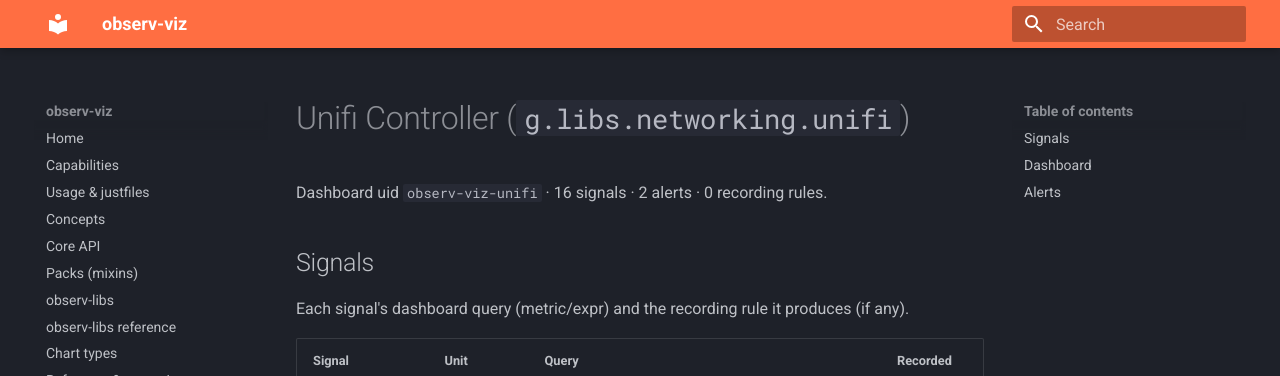
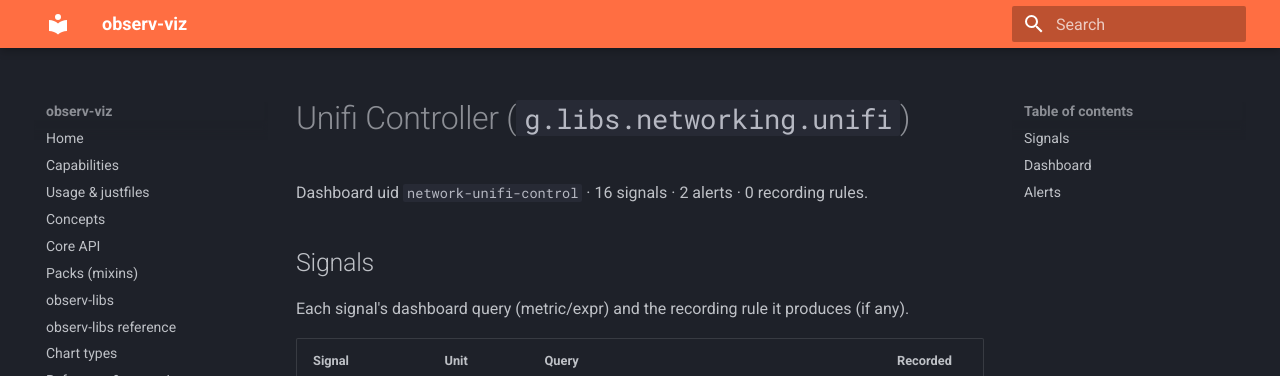
Before and after one commit to cznewt/observ-viz, an MkDocs documentation site: the page built from docs/observ-libs/networking-unifi.md, in a window 1280 px wide and 900 px high. Shown: the top 376 px of the window. Built offline with MkDocs 1.6.1 and Material for MkDocs 9.7.7, drawn with Linux system fonts in a browser that asks for light colours.

Commit message:
refactor(unifi): rename board uid observ-viz-unifi -> network-unifi-control
Deployed under Infrastructure / Networking; old uid removed.

Co-Authored-By: Claude Opus 4.8 (1M context) <noreply@anthropic.com>

```diff
--- a/docs/observ-libs/networking-unifi.md
+++ b/docs/observ-libs/networking-unifi.md
@@ -1,6 +1,6 @@
 # Unifi Controller  (`g.libs.networking.unifi`)
 
-Dashboard uid `observ-viz-unifi` · 16 signals · 2 alerts · 0 recording rules.
+Dashboard uid `network-unifi-control` · 16 signals · 2 alerts · 0 recording rules.
 
 ## Signals
 
```
Also changed, not shown: 1 other file.
